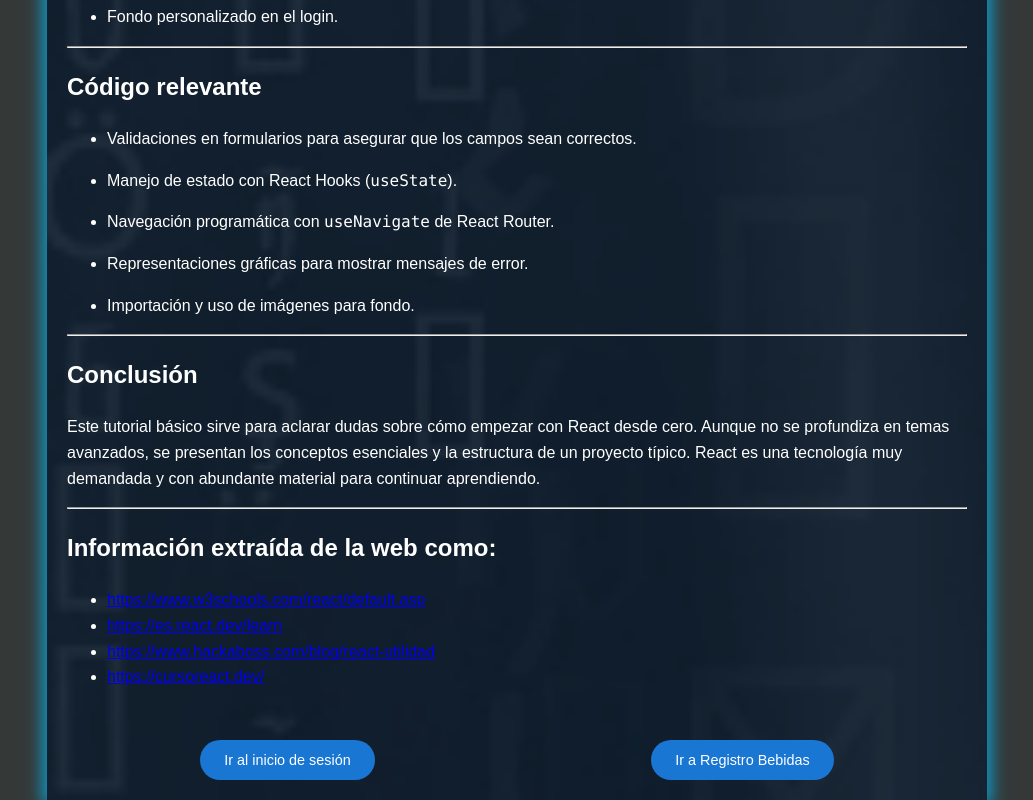
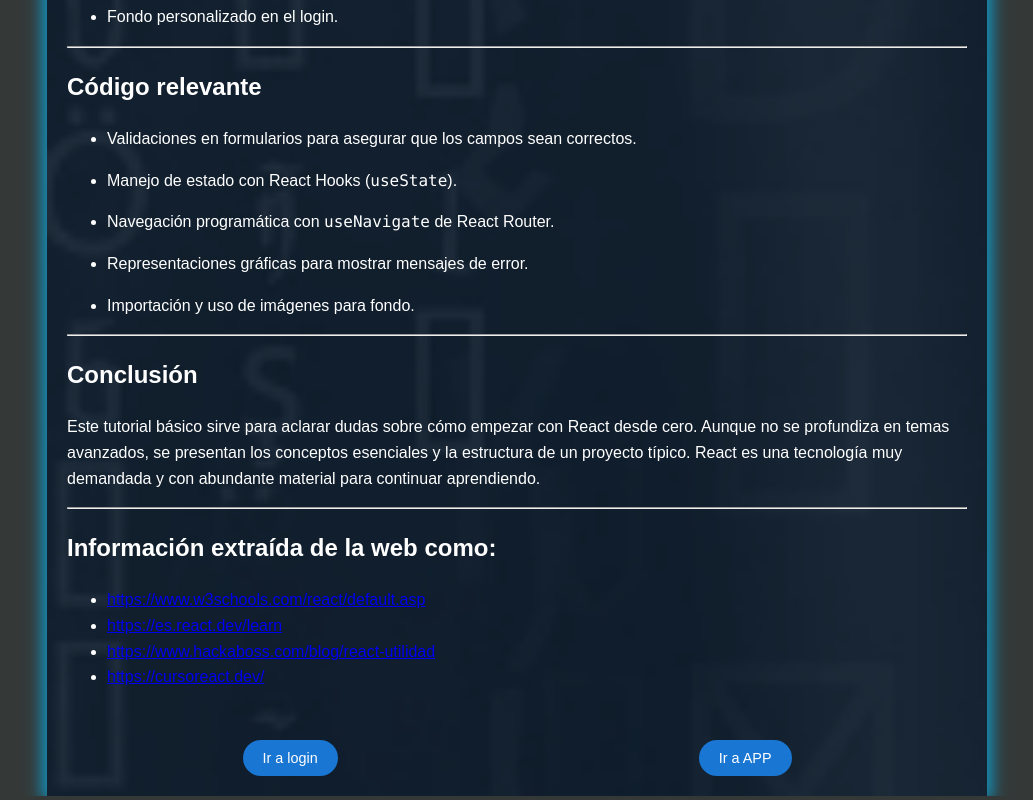
Before and after one commit to nestorguerram/react1, a React (Create React App) app: page /manual in a window 1280 px wide. Shown: the part 6466-7266 px from the top of the page, without its empty margins (123-1156 px from the left). Built offline with nearby package versions, Linux system fonts and the light colour scheme.

Commit message:
tamaño botones

```diff
--- a/src/Manual.css
+++ b/src/Manual.css
@@ -33,7 +33,7 @@
 .manual-back-button {
   display: block;
   margin: 30px auto 0 auto; /* Más espacio arriba y centrado horizontal */
-  padding: 12px 24px;
+  padding: 10px 20px;
   background-color: #1976d2;
   color: white;
   border: none;
@@ -41,7 +41,7 @@
   /*font-weight: bold;*/
   font-size: 0.9em;
   cursor: pointer;
-  max-width: 190px;
+  max-width: 180px;
   text-align: center;
   transition: background-color 0.3s ease;
 }
@@ -54,6 +54,6 @@
 .manual-button-group {
   display: flex;
   justify-content: center;
-  gap: 10px;
+  gap: 20px;
   margin-top: 20px;
 }
--- a/src/Manual.jsx
+++ b/src/Manual.jsx
@@ -319,14 +319,14 @@ function Manual() {
           onClick={() => navigate("/")}
           className="manual-back-button"
         >
-          Ir al inicio de sesión
+          Ir a login
         </button>
 
         <button
           onClick={() => navigate("/registro-bebidas")}
           className="manual-back-button"
         >
-          Ir a Registro Bebidas
+           Ir a APP
         </button>
       </div>
     </div>
```
